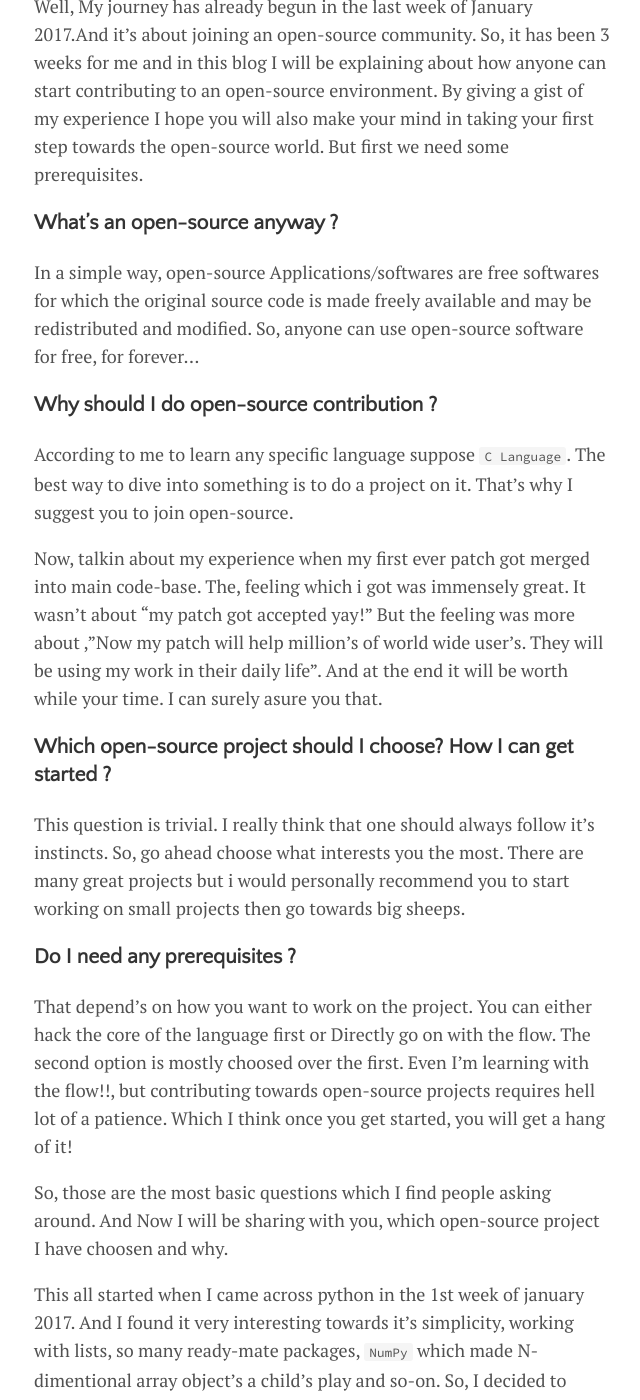
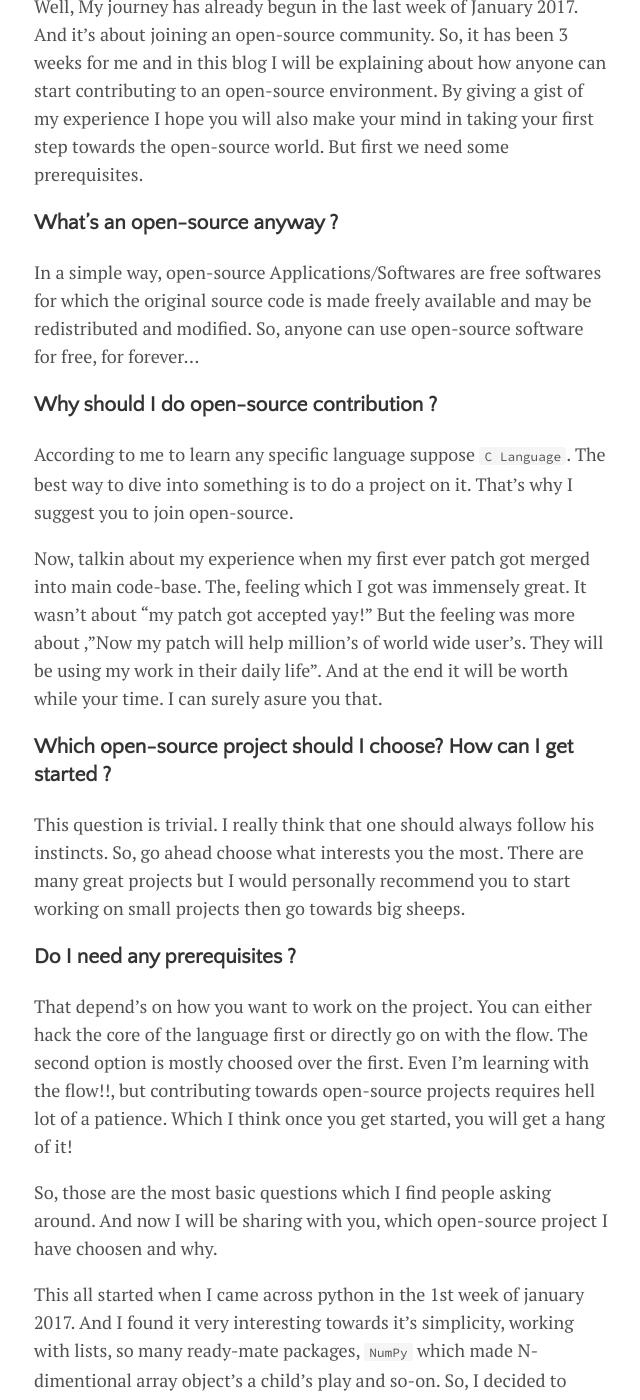
Before and after one commit to damngamerz/damngamerz.github.io, a Jekyll site: the page built from _posts/2017-02-27-A-Road-Ahead.md, in a window 1280 px wide and 1400 px high, scrolled down 745 px. Shown: the whole window, without its empty margins (318-958 px from the left). Built offline with Jekyll 4.4.1, drawn with Linux system fonts in a browser that asks for light colours; nearby versions of some CDN libraries; comment, search, counter and statistics services are not loaded; some of the changed text lies outside the part shown.

Commit message:
Minor fixes

```diff
--- a/_posts/2017-02-27-A-Road-Ahead.md
+++ b/_posts/2017-02-27-A-Road-Ahead.md
@@ -14,27 +14,27 @@ Hello, people. So this is probably my first blog ever! And, I will be writing he
 
 ### A Road Ahead
 
-So the name itself justifies i'm going on a road, a journey. Any Guesses? Well, My journey has already begun in the last week of January 2017.And it's about joining an open-source community. So, it has been 3 weeks for me and in this blog I will be explaining about how anyone can start contributing to an open-source environment. By giving a gist of my experience I hope you will also make your mind in taking your first step towards the open-source world. But first we need some prerequisites.
+So the name itself justifies I'm going on a road, a journey. Any Guesses? Well, My journey has already begun in the last week of January 2017. And it's about joining an open-source community. So, it has been 3 weeks for me and in this blog I will be explaining about how anyone can start contributing to an open-source environment. By giving a gist of my experience I hope you will also make your mind in taking your first step towards the open-source world. But first we need some prerequisites.
 
 ### What's an open-source anyway ?
 
-In a simple way, open-source Applications/softwares are free softwares for which the original source code is made freely available and may be redistributed and modified. So, anyone can use open-source software for free, for forever...
+In a simple way, open-source Applications/Softwares are free softwares for which the original source code is made freely available and may be redistributed and modified. So, anyone can use open-source software for free, for forever...
 
 ### Why should I do open-source contribution ?
 
 According to me to learn any specific language suppose `C Language`. The best way to dive into something is to do a project on it. That's why I suggest you to join open-source.
 
-Now, talkin about my experience when my first ever patch got merged into main code-base. The, feeling which i got was immensely great. It wasn't about "my patch got accepted yay!" But the feeling was more about ,"Now my patch will help million's of world wide user's. They will be using my work in their daily life". And at the end it will be worth while your time. I can surely asure you that.
+Now, talkin about my experience when my first ever patch got merged into main code-base. The, feeling which I got was immensely great. It wasn't about "my patch got accepted yay!" But the feeling was more about ,"Now my patch will help million's of world wide user's. They will be using my work in their daily life". And at the end it will be worth while your time. I can surely asure you that.
 
-### Which open-source project should I choose? How I can get started ?
+### Which open-source project should I choose? How can I get started ?
 
-This question is trivial. I really think that one should always follow it's instincts. So, go ahead choose what interests you the most. There are many great projects but i would personally recommend you to start working on small projects then go towards big sheeps.
+This question is trivial. I really think that one should always follow his instincts. So, go ahead choose what interests you the most. There are many great projects but I would personally recommend you to start working on small projects then go towards big sheeps.
 
 ### Do I need any prerequisites ?
 
-That depend's on how you want to work on the project. You can either hack the core of the language first or Directly go on with the flow. The second option is mostly choosed over the first. Even I'm learning with the flow!!, but contributing towards open-source projects requires hell lot of a patience. Which I think once you get started, you will get a hang of it!
+That depend's on how you want to work on the project. You can either hack the core of the language first or directly go on with the flow. The second option is mostly choosed over the first. Even I'm learning with the flow!!, but contributing towards open-source projects requires hell lot of a patience. Which I think once you get started, you will get a hang of it!
 
-So, those are the most basic questions which I find people asking around. And Now I will be sharing with you, which open-source project I have choosen and why.
+So, those are the most basic questions which I find people asking around. And now I will be sharing with you, which open-source project I have choosen and why.
 
 This all started when I came across python in the 1st week of january 2017. And I found it very interesting towards it's simplicity, working with lists, so many ready-mate packages, `NumPy` which made N-dimentional array object's a child's play and so-on. So, I decided to choose this language, and wanted to do a project on it. Literally I knew nothing about which project I'm gonna choose? So out of the blue box while surfing on the internet, I came across this wonderful project called `coala`, which basically does static code-analysis. This project in itself is very awesome. I would like to tell you more about it! But you have to wait till next week.
 
```
Also changed, not shown: _posts/2017-03-28-My-Project-Proposals.md (+1 -1 lines), _posts/2017-05-06-Accepted_YAY!.md (+1 -1 lines), about.md (+1 -1 lines), contacts.md (+1 -1 lines), 7 other files.
